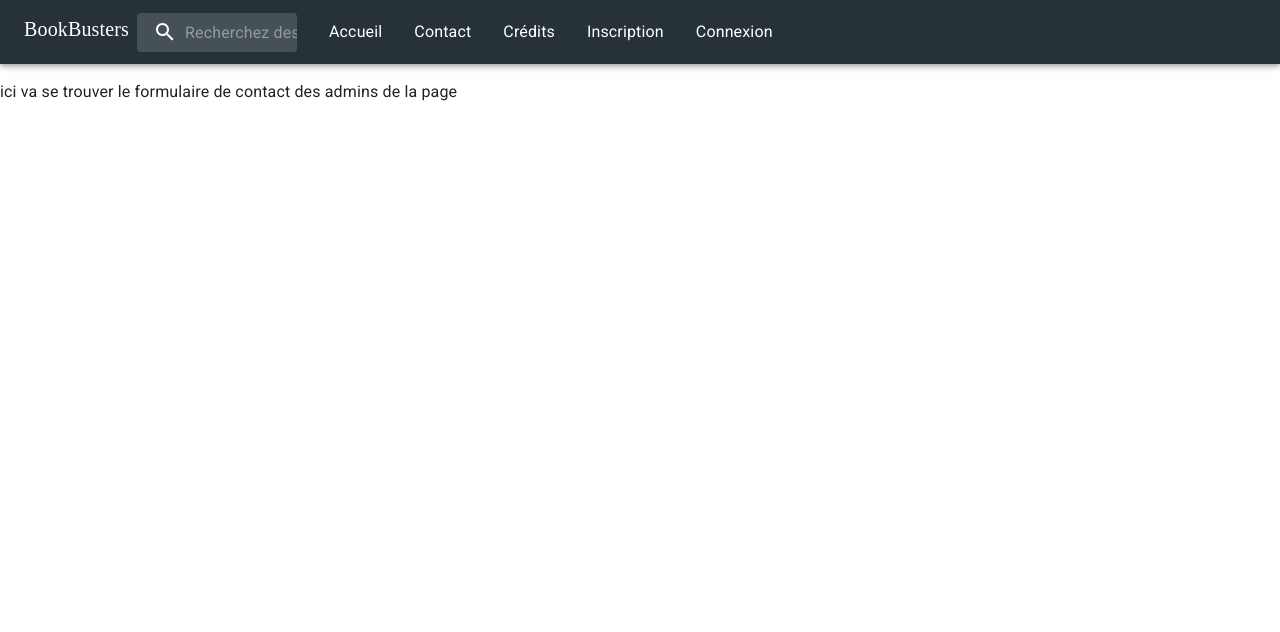
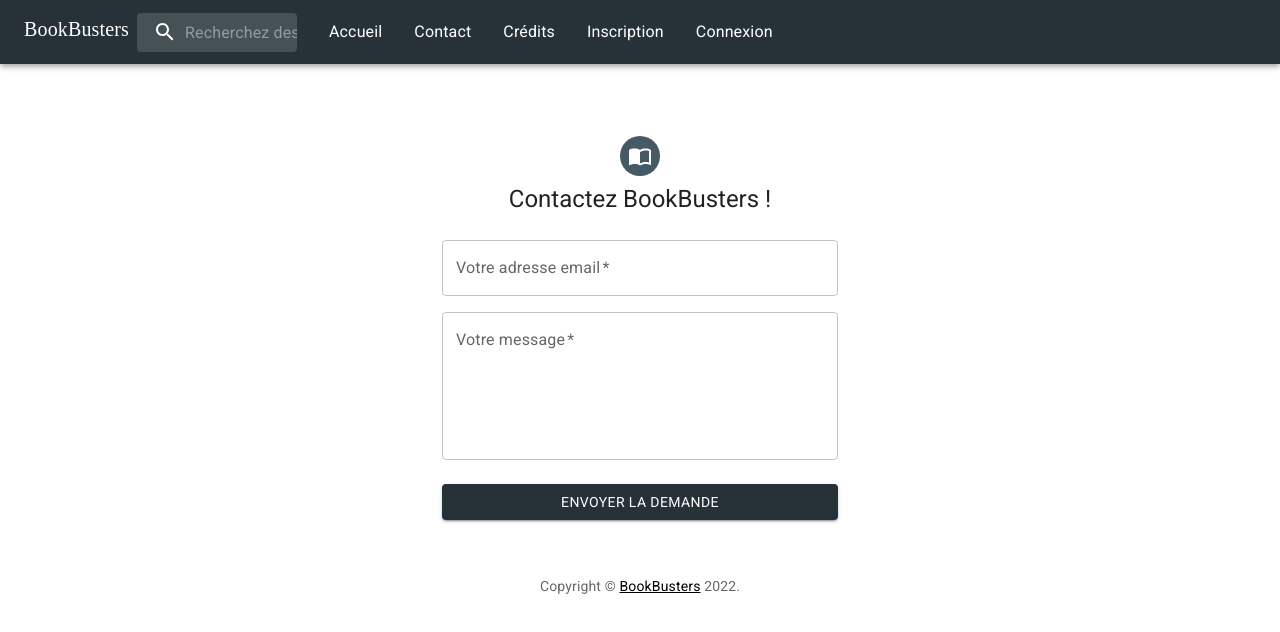
Before and after one commit to Pololops/2022-BookBusters, a React (Create React App) app: page /Contact in a window 1280 px wide. Shown: the top 632 px of the page. Built offline with nearby package versions, Linux system fonts and the light colour scheme; a web font is replaced by a local one.

Commit message:
Contact Form

```diff
--- a/src/pages/Contact.js
+++ b/src/pages/Contact.js
@@ -1,10 +1,93 @@
+// Imports REACT
+import React, { useState, useContext } from "react";
+// Imports MUI
+import {
+  FormControl,
+  Select,
+  InputLabel,
+  MenuItem,
+  Avatar,
+  Button,
+  Grid,
+  Box,
+  CssBaseline,
+  TextField,
+  Typography,
+  Container,
+} from "@mui/material";
+import ImportContactsIcon from "@mui/icons-material/ImportContacts";
+
+// Import Composants
 import Header from "../components/Header/Header";
+import Copyright from "../components/Copyright/Copyright";
+
+// Import React-Router-Dom
+import { Link, useNavigate } from "react-router-dom";
+
+import alertContext from "../contexts/AlertContext";
 
 const Contact = () => {
   return (
     <div>
       <Header />
-      <p>ici va se trouver le formulaire de contact des admins de la page</p>
+      <Container component="main" maxWidth="xs">
+        <CssBaseline />
+        <Box
+          sx={{
+            marginTop: 8,
+            display: "flex",
+            flexDirection: "column",
+            alignItems: "center",
+          }}
+        >
+          <Avatar sx={{ m: 1, bgcolor: "secondary.main" }}>
+            <ImportContactsIcon />
+          </Avatar>
+          <Typography component="h1" variant="h5">
+            Contactez BookBusters !
+          </Typography>
+          <Box
+            component="form"
+            noValidate
+            // onSubmit={handleSubmit}
+            sx={{ mt: 3 }}
+          >
+            <Grid container spacing={2}>
+              <Grid item xs={12}>
+                <TextField
+                  required
+                  fullWidth
+                  id="email"
+                  label="Votre adresse email"
+                  name="email"
+                  autoComplete="email"
+                />
+              </Grid>
+              <Grid item xs={12}>
+                <TextField
+                  multiline
+                  rows={5}
+                  required
+                  fullWidth
+                  id="message"
+                  label="Votre message"
+                  name="message"
+                />
+              </Grid>
+            </Grid>
+
+            <Button
+              type="submit"
+              fullWidth
+              variant="contained"
+              sx={{ mt: 3, mb: 2 }}
+            >
+              Envoyer la demande
+            </Button>
+          </Box>
+        </Box>
+        <Copyright sx={{ mt: 5 }} />
+      </Container>
     </div>
   );
 };
--- a/src/pages/Credits.js
+++ b/src/pages/Credits.js
@@ -1,13 +1,35 @@
-import { Typography } from "@mui/material";
+import { Paper, Typography } from "@mui/material";
+import { Box } from "@mui/system";
 import Header from "../components/Header/Header";
 
 const Credits = () => {
-    return (
-        <div>
-        <Header />
-           <Typography variant="body1">Credits</Typography>
-        </div>
-    );
+  return (
+    <>
+      <Header />
+      <Box
+        sx={{
+          display: "flex",
+          justifyContent: "center",
+          alignItems: "center",
+          marginTop: "15vh",
+        }}
+      >
+        <Paper
+          sx={{
+            width: "90%",
+            height: "auto",
+            padding: "15px",
+            textAlign: "center",
+          }}
+          elevation="15"
+        >
+          <Typography variant="h6">
+            Nous sommes toujours à la recherche de l'équipe de BookBusters !
+          </Typography>
+        </Paper>
+      </Box>
+    </>
+  );
 };
 
 export default Credits;
```
